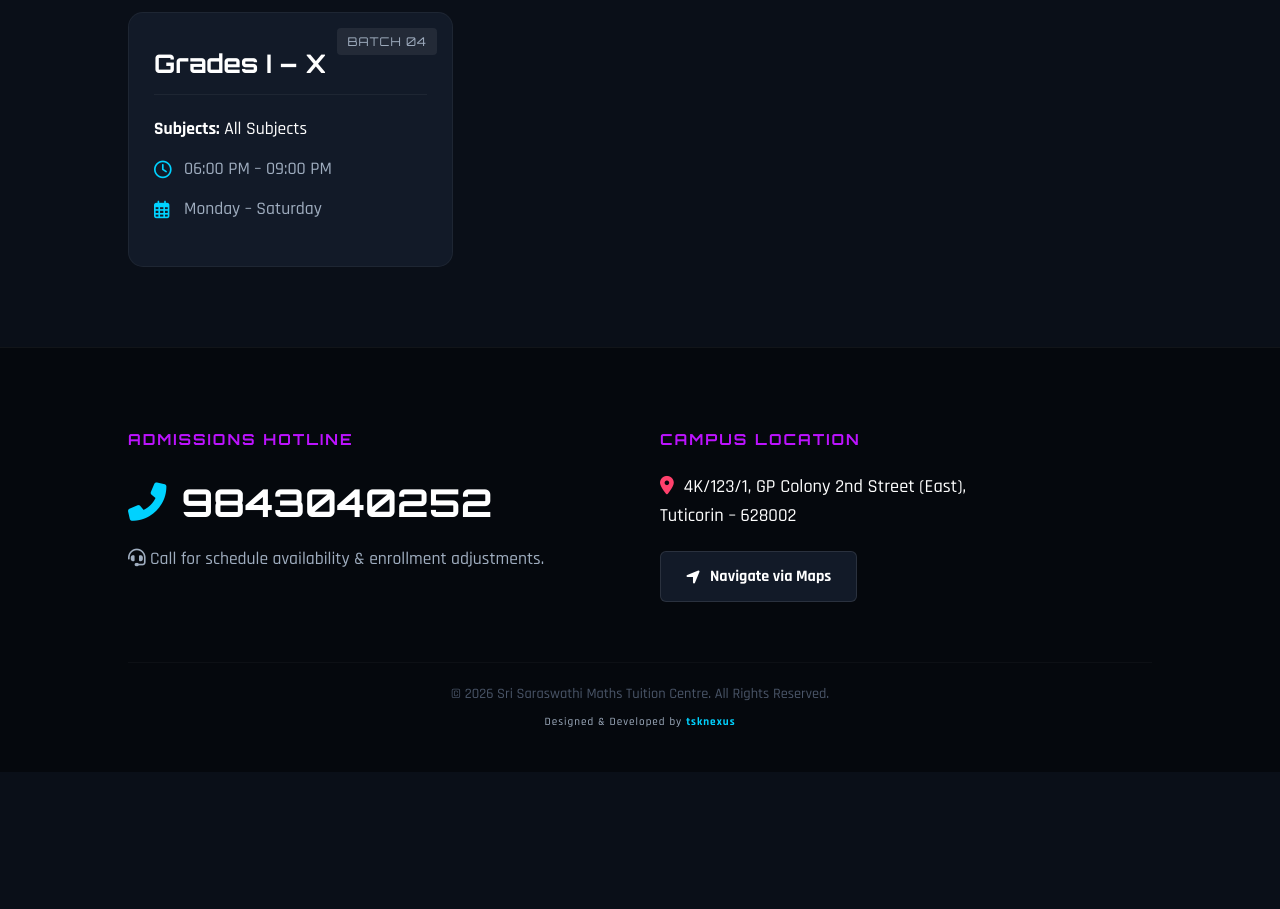
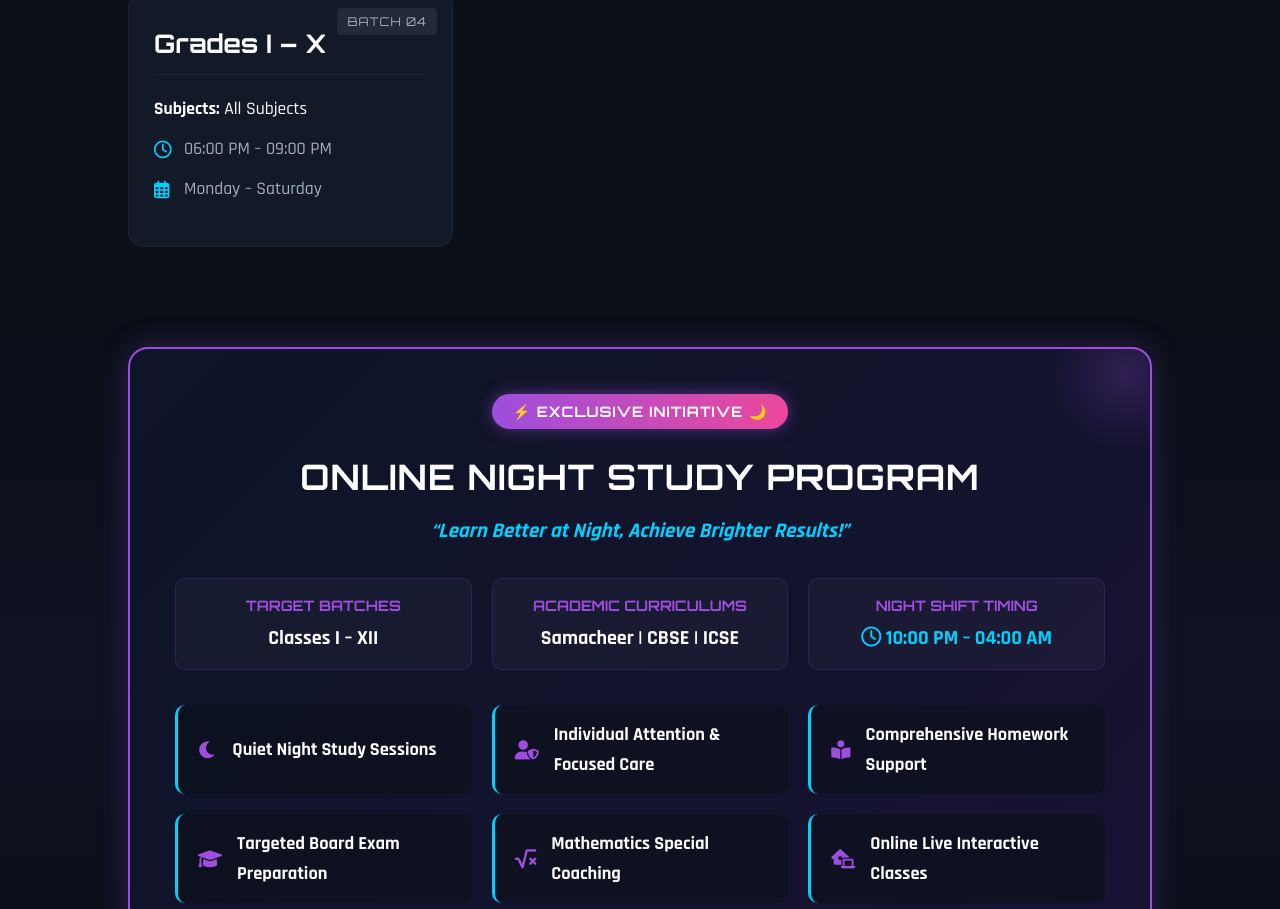
Before and after one commit to tsknexuscustomersupport/srisaraswathitution, a plain HTML site: page index.html in a window 1280 px wide. Shown: the part 1891-2800 px from the top of the page. Before the commit the page ends 2663 px from the top, so only its background shows below. Drawn offline with Linux system fonts and the light colour scheme.

Commit message:
Update index.html

```diff
--- a/index.html
+++ b/index.html
@@ -13,6 +13,8 @@
             --neon-blue: #00d2ff;
             --accent: #bc13fe;
             --gold: #f4c430;
+            --midnight: #111428;
+            --neon-purple: #9d4edd;
             --text-main: #ffffff;
             --text-dim: #a0aec0;
             --nav-height: 80px;
@@ -159,7 +161,7 @@
 
         /* --- Features Section --- */
         .stats-section {
-            padding: 80px 10%;
+            padding: 80px 10% 60px;
             text-align: center;
         }
 
@@ -239,7 +241,7 @@
             display: grid;
             grid-template-columns: repeat(auto-fit, minmax(260px, 1fr));
             gap: 25px;
-            padding: 20px 10% 80px;
+            padding: 20px 10% 60px;
         }
 
         .cyber-card {
@@ -297,6 +299,124 @@
             transform: translateY(-5px);
             border-color: var(--neon-blue);
             box-shadow: 0 10px 25px rgba(0, 210, 255, 0.1);
+        }
+
+        /* --- Highlighted Night Study Section --- */
+        .night-study-section {
+            padding: 40px 10% 80px;
+            background: linear-gradient(180deg, rgba(10, 15, 24, 1) 0%, rgba(17, 20, 40, 0.6) 50%, rgba(10, 15, 24, 1) 100%);
+            text-align: center;
+        }
+
+        .night-card {
+            background: linear-gradient(135deg, #0d1527 0%, #171232 100%);
+            border: 2px solid var(--neon-purple);
+            box-shadow: 0 0 30px rgba(157, 78, 221, 0.25);
+            border-radius: 20px;
+            padding: 45px;
+            position: relative;
+            overflow: hidden;
+        }
+
+        .night-card::before {
+            content: '';
+            position: absolute;
+            top: -50px;
+            right: -50px;
+            width: 150px;
+            height: 150px;
+            background: radial-gradient(circle, rgba(157, 78, 221, 0.2) 0%, transparent 70%);
+            border-radius: 50%;
+        }
+
+        .night-badge {
+            background: linear-gradient(90deg, var(--neon-purple), #ec4899);
+            color: white;
+            padding: 6px 20px;
+            border-radius: 20px;
+            font-family: 'Orbitron', sans-serif;
+            font-size: 0.9rem;
+            font-weight: 700;
+            letter-spacing: 1px;
+            display: inline-block;
+            margin-bottom: 20px;
+            box-shadow: 0 0 15px rgba(157, 78, 221, 0.5);
+        }
+
+        .night-title {
+            font-family: 'Orbitron', sans-serif;
+            font-size: 2.2rem;
+            color: #fff;
+            margin-bottom: 10px;
+            letter-spacing: 1px;
+        }
+
+        .night-motto {
+            font-size: 1.3rem;
+            color: var(--neon-blue);
+            font-style: italic;
+            margin-bottom: 30px;
+            font-weight: 600;
+        }
+
+        .night-meta-grid {
+            display: grid;
+            grid-template-columns: repeat(auto-fit, minmax(220px, 1fr));
+            gap: 20px;
+            margin-bottom: 35px;
+        }
+
+        .night-meta-item {
+            background: rgba(255, 255, 255, 0.03);
+            border: 1px solid rgba(157, 78, 221, 0.2);
+            padding: 15px;
+            border-radius: 10px;
+        }
+
+        .night-meta-item h4 {
+            font-family: 'Orbitron', sans-serif;
+            color: var(--neon-purple);
+            font-size: 0.9rem;
+            margin-bottom: 5px;
+            text-transform: uppercase;
+        }
+
+        .night-meta-item p {
+            font-size: 1.25rem;
+            font-weight: 700;
+        }
+
+        .night-features-grid {
+            display: grid;
+            grid-template-columns: repeat(auto-fit, minmax(240px, 1fr));
+            gap: 20px;
+            text-align: left;
+        }
+
+        .night-feature {
+            display: flex;
+            align-items: center;
+            gap: 15px;
+            background: rgba(10, 15, 24, 0.6);
+            padding: 15px 20px;
+            border-radius: 10px;
+            border-left: 3px solid var(--neon-blue);
+            transition: 0.3s;
+        }
+
+        .night-feature:hover {
+            transform: scale(1.02);
+            border-left-color: var(--neon-purple);
+        }
+
+        .night-feature i {
+            color: var(--neon-purple);
+            font-size: 1.2rem;
+        }
+
+        .night-feature span {
+            font-size: 1.15rem;
+            font-weight: 600;
         }
 
         /* --- Footer & Contact --- */
@@ -399,7 +519,7 @@
             .nav-links {
                 display: none;
             }
-            .stats-section, .grid-container, .footer {
+            .stats-section, .grid-container, .footer, .night-study-section {
                 padding-left: 5%;
                 padding-right: 5%;
             }
@@ -414,7 +534,8 @@
         <ul class="nav-links">
             <li><a href="#home">Home</a></li>
             <li><a href="#features">Special Features</a></li>
-            <li><a href="#batches">Batch Details</a></li>
+            <li><a href="#batches">Day Batches</a></li>
+            <li><a href="#night-study">Night Study</a></li>
             <li><a href="#contact">Contact</a></li>
         </ul>
     </nav>
@@ -430,7 +551,7 @@
 
     <section id="features" class="stats-section">
         <div class="section-header">
-            <h2>Our Special Features</h2>
+            <h2>Our Core Features</h2>
             <p>Engineered to deliver individual growth, conceptual depth, and academic excellence.</p>
         </div>
         <div class="glass-card main-bio">
@@ -470,7 +591,7 @@
 
     <section id="batches" class="grid-section">
         <div class="section-header" style="text-align: center; margin-bottom: 20px;">
-            <h2>Structured Batch Matrix</h2>
+            <h2>Standard Day Batch Matrix</h2>
             <p>Carefully scheduled sessions optimized for comprehensive understanding and performance.</p>
         </div>
         <div class="grid-container">
@@ -516,6 +637,56 @@
         </div>
     </section>
 
+    <section id="night-study" class="night-study-section">
+        <div class="night-card glass-card">
+            <div class="night-badge">⚡ EXCLUSIVE INITIATIVE 🌙</div>
+            <h2 class="night-title">ONLINE NIGHT STUDY PROGRAM</h2>
+            <p class="night-motto">“Learn Better at Night, Achieve Brighter Results!”</p>
+
+            <div class="night-meta-grid">
+                <div class="night-meta-item">
+                    <h4>Target Batches</h4>
+                    <p>Classes I – XII</p>
+                </div>
+                <div class="night-meta-item">
+                    <h4>Academic Curriculums</h4>
+                    <p>Samacheer | CBSE | ICSE</p>
+                </div>
+                <div class="night-meta-item">
+                    <h4>Night Shift Timing</h4>
+                    <p style="color: var(--neon-blue);"><i class="far fa-clock"></i> 10:00 PM – 04:00 AM</p>
+                </div>
+            </div>
+
+            <div class="night-features-grid">
+                <div class="night-feature">
+                    <i class="fas fa-moon"></i>
+                    <span>Quiet Night Study Sessions</span>
+                </div>
+                <div class="night-feature">
+                    <i class="fas fa-user-shield"></i>
+                    <span>Individual Attention & Focused Care</span>
+                </div>
+                <div class="night-feature">
+                    <i class="fas fa-book-reader"></i>
+                    <span>Comprehensive Homework Support</span>
+                </div>
+                <div class="night-feature">
+                    <i class="fas fa-graduation-cap"></i>
+                    <span>Targeted Board Exam Preparation</span>
+                </div>
+                <div class="night-feature">
+                    <i class="fas fa-square-root-alt"></i>
+                    <span>Mathematics Special Coaching</span>
+                </div>
+                <div class="night-feature">
+                    <i class="fas fa-laptop-house"></i>
+                    <span>Online Live Interactive Classes</span>
+                </div>
+            </div>
+        </div>
+    </section>
+
     <footer id="contact" class="footer">
         <div class="footer-grid">
             <div class="footer-info">
@@ -534,9 +705,9 @@
                 <div class="location-box">
                     <p class="address-text">
                         <i class="fas fa-map-marker-alt"></i>
-                        4K/123/1, GP Colony 2nd Street (East),<br>Tuticorin – 628002
+                        4K/123/1, GP Colony 2nd Street East,<br>Tuticorin – 628002
                     </p>
-                    <a href="https://maps.google.com" target="_blank" class="modern-map-btn">
+                    <a href="http://googleusercontent.com/maps.google.com/4" target="_blank" class="modern-map-btn">
                         <i class="fas fa-location-arrow"></i> Navigate via Maps
                     </a>
                 </div>
@@ -545,7 +716,7 @@
 
         <div class="copyright">
             <div>© 2026 Sri Saraswathi Maths Tuition Centre. All Rights Reserved.</div>
-            <div style="margin-top: 8px; font-size: 0.70rem; letter-spacing: 1px; color: var(--text-dim);">
+            <div style="margin-top: 8px; font-size: 0.85rem; letter-spacing: 1px; color: var(--text-dim);">
                 Designed & Developed by <a href="#" style="color: var(--neon-blue); text-decoration: none; font-weight: 600; transition: 0.3s;" onmouseover="this.style.textShadow='0 0 10px var(--neon-blue)'" onmouseout="this.style.textShadow='none'">tsknexus</a>
             </div>
         </div>
@@ -562,7 +733,7 @@
             });
         }, observerOptions);
 
-        document.querySelectorAll('.cyber-card, .glass-card').forEach(el => {
+        document.querySelectorAll('.cyber-card, .glass-card, .night-card').forEach(el => {
             el.style.opacity = "0";
             el.style.transform = "translateY(30px)";
             el.style.transition = "all 0.8s cubic-bezier(0.175, 0.885, 0.32, 1.275)";
```
